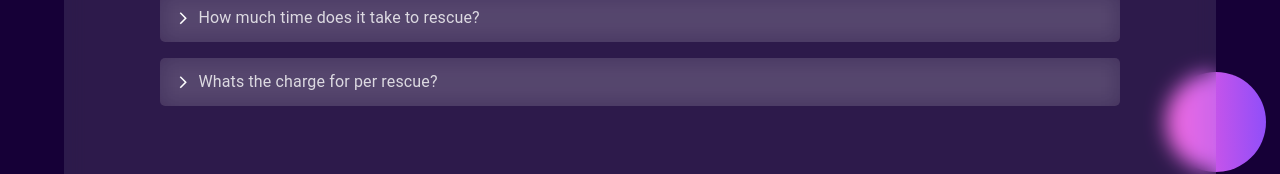
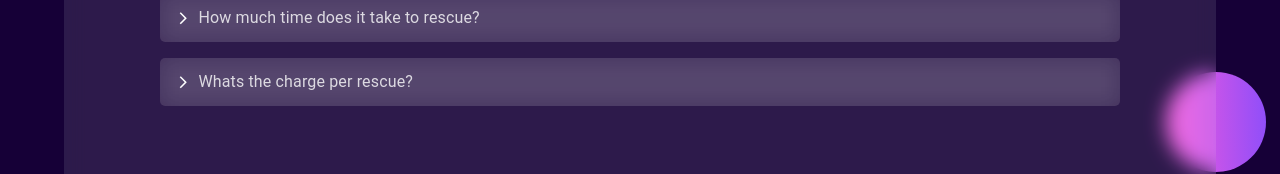
Before and after one commit to web3rescue/Frontend-web3rescue.com, a React (Create React App) app: page / in a window 1280 px wide. Shown: the part 2116-2290 px from the top of the page. Built offline with nearby package versions, Linux system fonts and the light colour scheme.

Commit message:
Added Chat Support

```diff
--- a/package.json
+++ b/package.json
@@ -8,6 +8,7 @@
     "@flashbots/ethers-provider-bundle": "^0.5.0",
     "@mui/icons-material": "^5.8.4",
     "@mui/material": "^5.9.3",
+    "@tawk.to/tawk-messenger-react": "^2.0.1",
     "@testing-library/jest-dom": "^5.16.4",
     "@testing-library/react": "^13.3.0",
     "@testing-library/user-event": "^13.5.0",
--- a/src/App.jsx
+++ b/src/App.jsx
@@ -1,4 +1,5 @@
 import { BrowserRouter as Router, Routes, Route } from "react-router-dom";
+import TawkMessengerReact from '@tawk.to/tawk-messenger-react';
 import { Home, MainApp } from "./pages";
 import "./App.module.scss";
 import "./App.css";
@@ -10,6 +11,9 @@ const App = () => {
       <Routes>
         <Route path="/" element={<Home />} />
       </Routes>
+      <TawkMessengerReact
+                propertyId="631def9437898912e9687714"
+                widgetId="1gcmevnou"/>
       <GlobalContextProvider>
         <Routes>
           <Route path="/app/steps/:step" element={<MainApp />} />
--- a/src/pages/Home/Home.jsx
+++ b/src/pages/Home/Home.jsx
@@ -102,9 +102,9 @@ const Home = () => {
         "Rescue happens within 30-60 seconds after clicking Rescue on the final step based on network conditions, we pay higher gas so expect the fastest as possible",
     },
     {
-      title: "Whats the charge for per rescue?",
+      title: "Whats the charge per rescue?",
       content:
-        "Its 0.1 ETH per rescue no matter if you want to rescue an ENS domain, an NFT or any ERC20 tokens.",
+        "Its 0.1 ETH per rescue no matter if you want to rescue an ENS domain, an NFT or any ERC20 token",
     },
   ];
 
```
Also changed, not shown: 1 other file (tests, documents, lock files or other folders).
